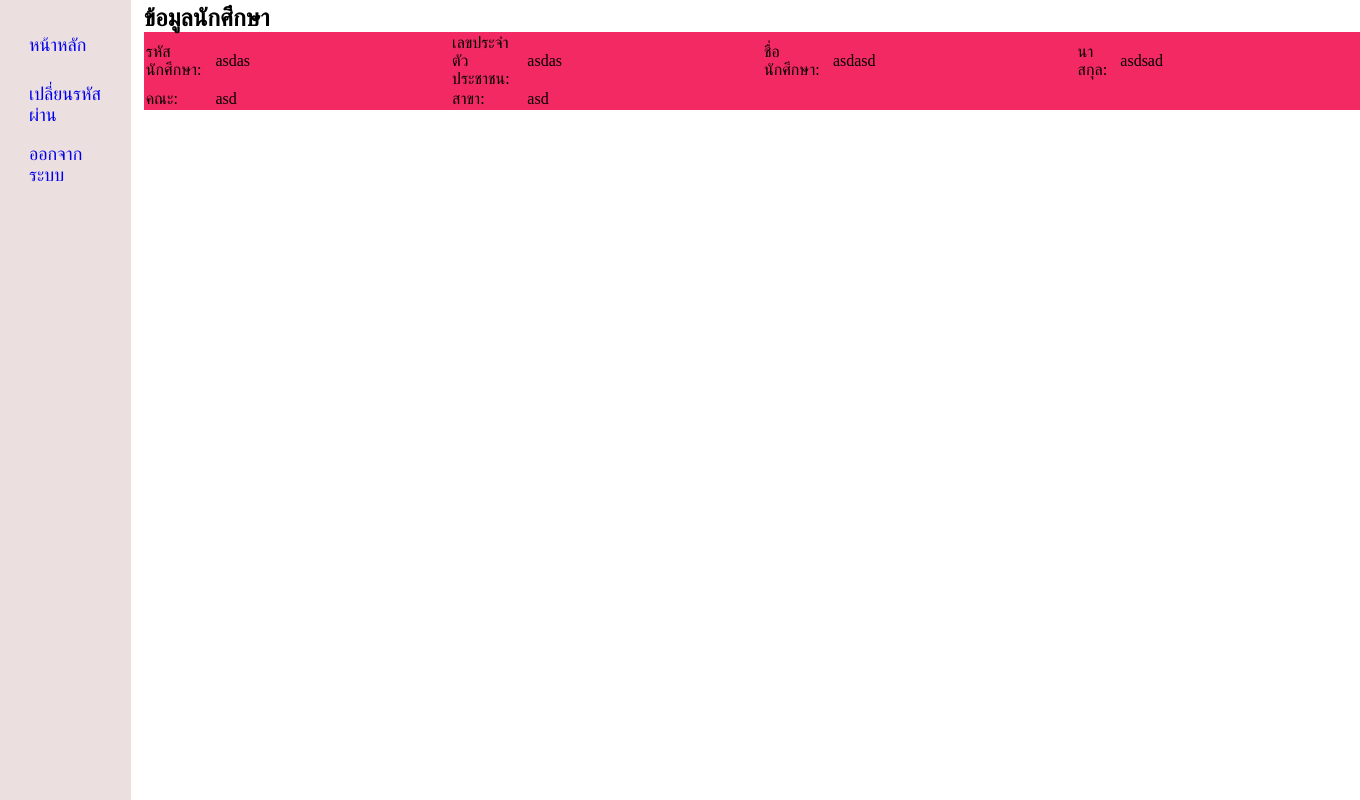
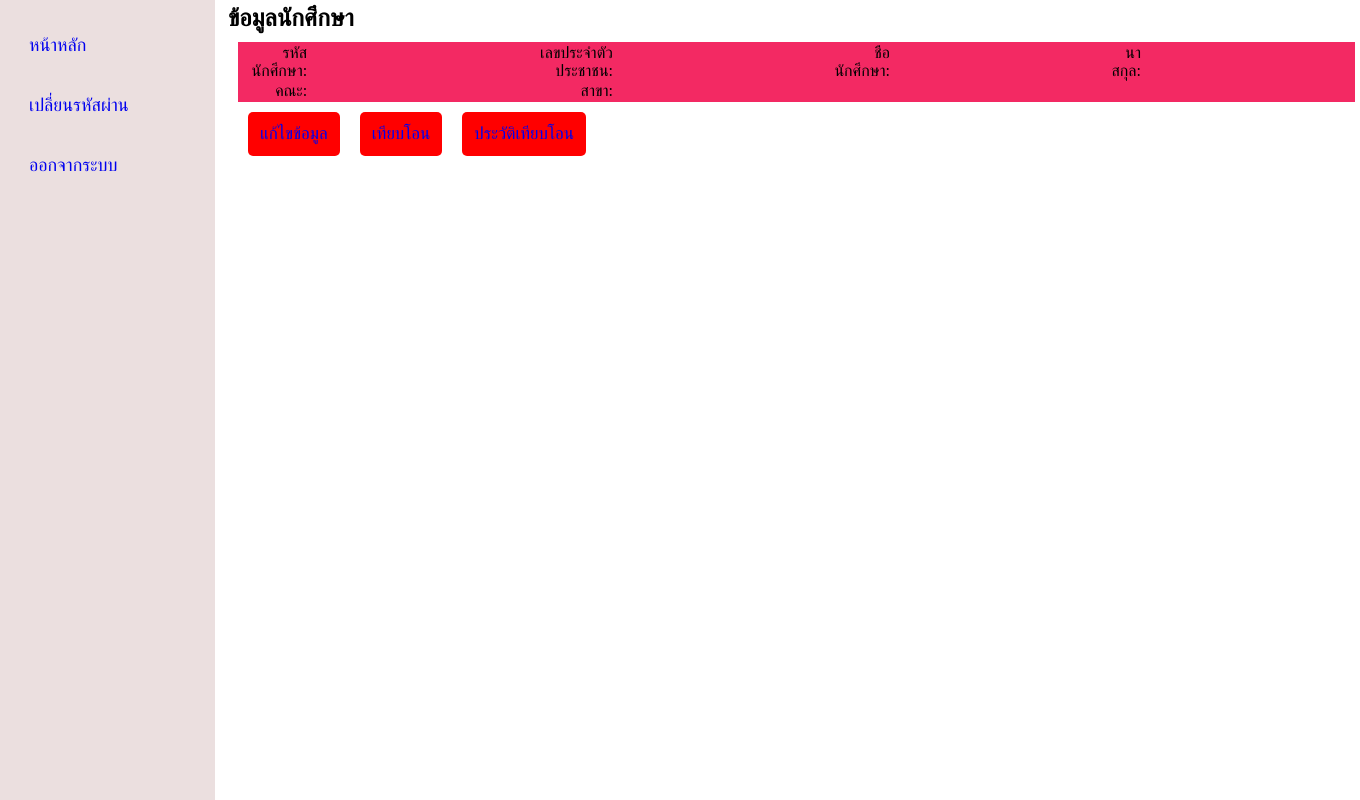
Before and after one commit to KunComNaKub/Project, a PHP site: page /student/stdHome.php in a window 1360 px wide. Shown: the part 130-930 px from the top of the page. Run offline with PHP 8.4, Linux system fonts and the light colour scheme; a user stored in the database is signed in; data comes from the database, SQL or seed files in the repository; data that the repository does not hold is empty.

Commit message:
update 12/10

```diff
--- a/admin/Admin_manageSub.php
+++ b/admin/Admin_manageSub.php
@@ -8,7 +8,8 @@
     $catagorie = $_POST['select-catagorie'];
     $groupcatagorie = $_POST['group-sub-catagorie'];
     $name = $_POST["searchSub"];
-    $sql = "SELECT * FROM subject WHERE Faculty LIKE '%$faculty%' AND Group_course LIKE '%$groupcoures%' AND Group_Category Like '%$catagorie%'AND Group_sub Like '%$groupcatagorie%' AND Name_sub LIKE '%$name%'";
+    $sub_year = $_POST["sub-year"];
+    $sql = "SELECT * FROM subject WHERE Faculty LIKE '%$faculty%' AND Group_course LIKE '%$groupcoures%' AND Group_Category Like '%$catagorie%'AND Group_sub Like '%$groupcatagorie%' AND Name_sub LIKE '%$name%' AND Sub_year LIKE '%$sub_year%' ";
 }
 else if (isset($_POST['btn-search-catagorie'])){
     $name = $_POST["searchSub"];
@@ -99,6 +100,7 @@
                             <select class = "group-sub-catagorie" name= "group-sub-catagorie">
                                 <option value="">เลือกกลุ่ม</option>
                             </select>
+                            <input type= "text" placeholder="ปีการศึกษา" name = "sub-year">
                             <input type="submit" value="ค้นหา" name="btn-search-catagorie" class="btn-catagorie">
                         </form>
                     </div>
--- a/admin/add-user-std.php
+++ b/admin/add-user-std.php
@@ -7,6 +7,7 @@
     $lastname = $_POST['lname-std'];
     $faculty = $_POST['faculty-std'];
     $major = $_POST['major-std'];
+    $student_year = $_POST['student_year'];
     if($username == "" || $password == "" || $firstname == "" || $lastname == "" || $faculty == "------- โปรดเลือกคณะ -------" || $major == "------- โปรดเลือกสาขา -------" ){
         echo("<script LANGUAGE='Javascript'>window.alert('กรุณากรอกข้อมูลให้ครบ');
         window.location.href='admin_manageStd.php';</script>");
@@ -21,7 +22,7 @@
         }else{
             $query1 = "INSERT INTO user (Username, Password, Role) VALUE ('$username','$password','student')";
             $result1 = mysqli_query($connect,$query1);
-            $query2 = "INSERT INTO student_detail(User_id,Fname,Lname,Faculty,Major) VALUE (LAST_INSERT_ID(),'$firstname','$lastname','$faculty','$major');";
+            $query2 = "INSERT INTO student_detail(User_id,Fname,Lname,Faculty,Major,Student_year) VALUE (LAST_INSERT_ID(),'$firstname','$lastname','$faculty','$major','$student_year');";
             $result2 = mysqli_query($connect,$query2);
             if($result1 && $result2){
                 echo ("<script LANGUAGE='Javascript'>window.alert('สำเร็จ');
--- a/student/stdHome.php
+++ b/student/stdHome.php
@@ -2,8 +2,11 @@
 session_start();
 require 'checkStd.php';
 require '../connect.php';
-$sql = "SELECT * FROM student_detail";
+$id = $_SESSION['student_name_login'];
+$sql = "SELECT * FROM student_detail, user WHERE student_detail.User_id = $id AND user.User_id = $id ";
 $result = $connect->query($sql);
+$row = $result->fetch_assoc();
+
 ?>
 <!DOCTYPE html>
 <html>
@@ -54,22 +57,43 @@
                                     <tbody>
                                         <tr>
                                             <td>รหัสนักศึกษา:</td>
-                                            <td class="text-detail-std-td">asdas</td>
+                                            <td class="text-detail-std-td"><?php echo $row['Username'];?></td>
                                             <td>เลขประจำตัวประชาชน:</td>
-                                            <td class="text-detail-std-td">asdas</td>
-                                            <td>ชื่อนักศึกษา:</td>
-                                            <td class="text-detail-std-td">asdasd</td>
+                                            <td class="text-detail-std-td"><?php echo $row['Student_idcard' ];?></td>
+                                            <td>ชือนักศึกษา:</td>
+                                            <td class="text-detail-std-td"><?php echo $row['Fname'];?></td>
                                             <td>นาสกุล:</td>
-                                            <td class="text-detail-std-td">asdsad</td>
+                                            <td class="text-detail-std-td"><?php echo $row['Lname'];?></td>
                                         </tr>
                                         <tr>
                                             <td>คณะ:</td>
-                                            <td class= "text-detail-std-td">asd</td>
+                                            <td class= "text-detail-std-td"><?php echo $row['Faculty'];?></td>
                                             <td>สาขา:</td>
-                                            <td class = "text-detail-std-td">asd</td>
+                                            <td class = "text-detail-std-td"><?php echo $row['Major'];?></td>
                                         </tr>
                                     </tbody>
                                 </table>
+
+                                <div class="menu-student">
+                                    <ul class="menu-student-link">
+                                        <li class="link">
+                                            <a href="edit_student.php">
+                                                <span>แก้ไขข้อมูล</span>
+                                            </a>
+                                        </li>
+                                        <li class="link">
+                                            <a href="#">
+                                                <span>เทียบโอน</span>
+                                            </a>
+                                        </li>
+                                        <li class="link">
+                                            <a href="#">
+                                                <span>ประวัติเทียบโอน</span>
+                                            </a>
+                                        </li>
+                                    </ul>
+
+                                </div>
                             </form>
                         </div>
                     </div>
--- a/student/stylestd.css
+++ b/student/stylestd.css
@@ -71,4 +71,41 @@
  padding-right: 200px;
  padding-left: 10px;
 }
+.text-detail-std td{
+    text-align: end;
+}
+.box-detail-std{
+    height: 70%;
+    width: 100%;
+    padding: 10px;
+}
+
+.menu-student-link{
+    display: flex;
+}
+.menu-student-link li{
+    list-style: none;
+
+
+    font-size: 17px;
+}
+.menu-student-link li a{
+    background-color: red;
+    display: flex;
+    align-items: center;
+    margin: 10px 10px;
+    padding: 12px 12px;
+    border-radius: 5px;
+    text-decoration: none;
+}
+.container-edit-std{
+    position: absolute;
+    top: 50%;
+    left: 50%;
+    width: 600px;
+    transform: translate(-50%,-50%) scale(1.25);
+    padding: 20px 20px;
+    border-radius: 7px;
+    background-color: rgb(230, 81, 123);
+}
 /*พงศกร*/
--- a/style.css
+++ b/style.css
@@ -18,8 +18,6 @@
 }
 .nav-list{
     display: flex;
-    align-items: center;
-    justify-content: center;
 }
 .nav-list li{
     list-style: none;
```
Also changed, not shown: admin/admin_manageStd.php (+10 -1 lines), student/edit_student.php (added, +68 -0 lines).
